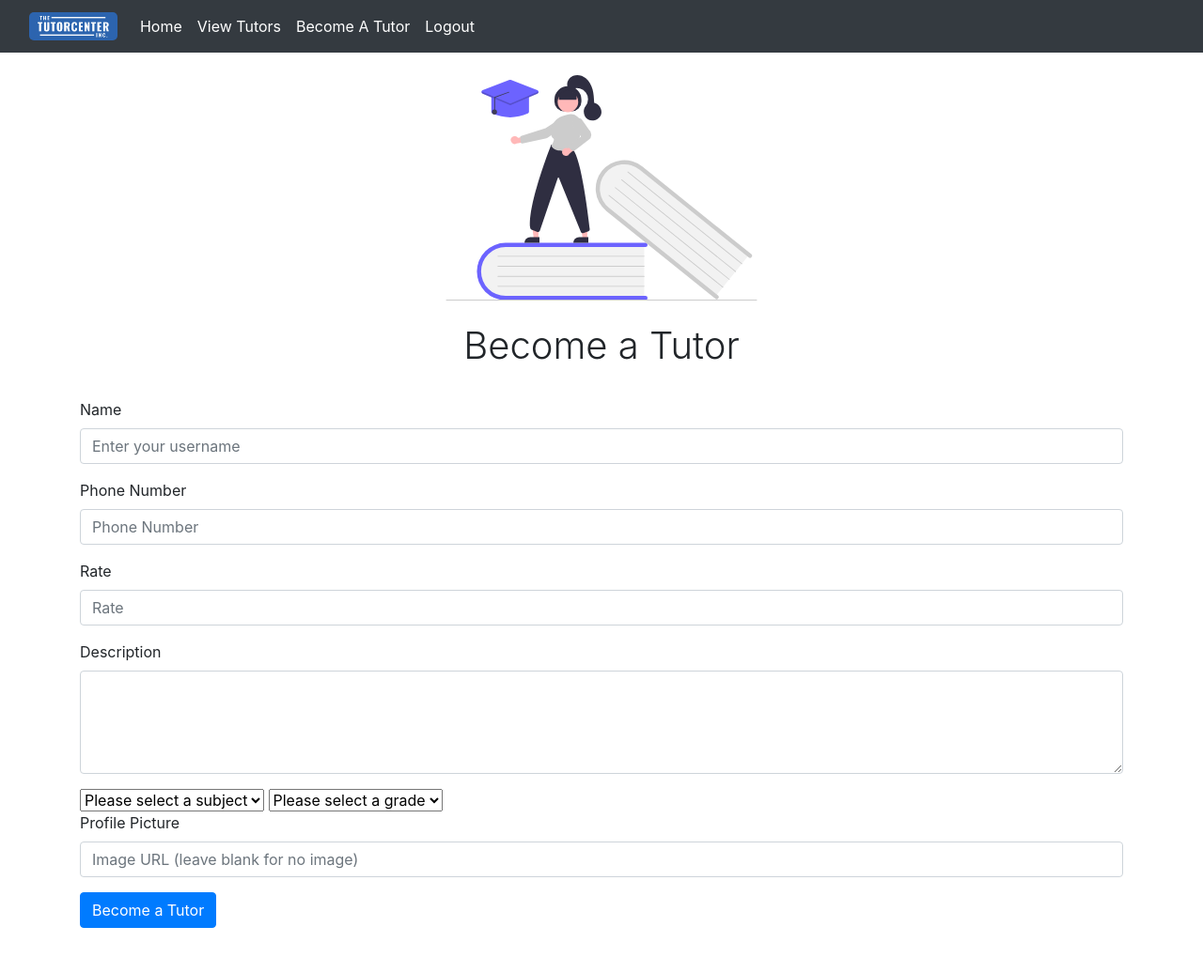
After one commit to jasonli0616/HTC2021-404NotFound, a Flask app: page /become-tutor in a window 1280 px wide. The commit adds this page. Shown: the whole page at 94% size. Run offline with Flask 2, Linux system fonts and the light colour scheme; the visitor is signed in with stand-in values (Sample User, id 1); some libraries are stand-ins or nearby versions.

Commit message:
Added way too much stuff, dont remember

```diff
--- a/main.py
+++ b/main.py
@@ -16,6 +16,7 @@ import hashlib
 import os
 import random
 import json
+import requests
 
 
 
@@ -25,11 +26,12 @@ App config
 '''
 
 app = Flask(__name__)
-app.config['SECRET_KEY'] = 'a' # for testing purposes
-# app.config['SECRET_KEY'] = os.getenv('SECRET_KEY')
+app.config['SECRET_KEY'] = 'a' # use in testing, uncomment next line in production
+#app.config['SECRET_KEY'] = os.getenv('SECRET_KEY')
 
 # Database config
-app.config['SQLALCHEMY_DATABASE_URI'] = 'sqlite:///site.db'
+app.config['SQLALCHEMY_DATABASE_URI'] = 'sqlite:///site.db' # use in testing, uncomment next line in production
+#app.config['SQLALCHEMY_DATABASE_URI'] = os.getenv('MYSQL_URI')
 app.config['SQLALCHEMY_TRACK_MODIFICATIONS'] = False
 db = SQLAlchemy(app)
 
@@ -59,13 +61,13 @@ class Tutor(db.Model):
     id = db.Column(db.Integer, primary_key=True)
     name = db.Column(db.String(64))
     email = db.Column(db.String(64))
-    phone_number = db.Column(db.String(64))
+    phone_number = db.Column(db.String(10))
     pay = db.Column(db.Integer)
     description = db.Column(db.String(10000))
     subject = db.Column(db.String(100))
     grade = db.Column(db.Integer)
     average_stars = db.Column(db.Integer)
-    image = db.Column(db.String(500))
+    image = db.Column(db.String(5000))
     num_stars = db.Column(db.Integer)
 
 class Review(db.Model):
@@ -76,22 +78,6 @@ class Review(db.Model):
     rating = db.Column(db.Integer)
     content = db.Column(db.String(10000))
 
-imageURLs = [
-    'https://images.unsplash.com/photo-1513258496099-48168024aec0?ixid=MnwxMjA3fDB8MHxwaG90by1wYWdlfHx8fGVufDB8fHx8&ixlib=rb-1.2.1&auto=format&fit=crop&w=1350&q=80',
-    'https://images.unsplash.com/photo-1596496050755-c923e73e42e1?ixid=MnwxMjA3fDB8MHxwaG90by1wYWdlfHx8fGVufDB8fHx8&ixlib=rb-1.2.1&auto=format&fit=crop&w=1336&q=80',
-    'https://images.unsplash.com/photo-1571260899304-425eee4c7efc?ixid=MnwxMjA3fDB8MHxwaG90by1wYWdlfHx8fGVufDB8fHx8&ixlib=rb-1.2.1&auto=format&fit=crop&w=1350&q=80',
-    'https://images.unsplash.com/photo-1531482615713-2afd69097998?ixid=MnwxMjA3fDB8MHxwaG90by1wYWdlfHx8fGVufDB8fHx8&ixlib=rb-1.2.1&auto=format&fit=crop&w=1350&q=80',
-    'https://images.unsplash.com/photo-1610008885395-d4b47c2f5c8c?ixid=MnwxMjA3fDB8MHxwaG90by1wYWdlfHx8fGVufDB8fHx8&ixlib=rb-1.2.1&auto=format&fit=crop&w=1350&q=80',
-    'https://images.pexels.com/photos/4308095/pexels-photo-4308095.jpeg?auto=compress&cs=tinysrgb&dpr=2&h=750&w=1260',
-    'https://images.pexels.com/photos/5538355/pexels-photo-5538355.jpeg?auto=compress&cs=tinysrgb&dpr=2&h=750&w=1260',
-    'https://images.unsplash.com/photo-1513258496099-48168024aec0?ixlib=rb-1.2.1&ixid=MnwxMjA3fDB8MHxwaG90by1wYWdlfHx8fGVufDB8fHx8&auto=format&fit=crop&w=1350&q=80',
-    'https://images.unsplash.com/photo-1599687351724-dfa3c4ff81b1?ixid=MnwxMjA3fDB8MHxwaG90by1wYWdlfHx8fGVufDB8fHx8&ixlib=rb-1.2.1&auto=format&fit=crop&w=1350&q=80',
-    'https://images.pexels.com/photos/3769981/pexels-photo-3769981.jpeg?auto=compress&cs=tinysrgb&dpr=2&h=750&w=1260',
-    'https://images.unsplash.com/photo-1573496799652-408c2ac9fe98?ixid=MnwxMjA3fDB8MHxwaG90by1wYWdlfHx8fGVufDB8fHx8&ixlib=rb-1.2.1&auto=format&fit=crop&w=1050&q=80',
-    'https://images.unsplash.com/flagged/photo-1559475555-b26777ed3ab4?ixid=MnwxMjA3fDB8MHxzZWFyY2h8Mjd8fHRlYWNoZXJ8ZW58MHx8MHx8&ixlib=rb-1.2.1&auto=format&fit=crop&w=800&q=60',
-    'https://images.unsplash.com/photo-1551862253-ccddd3b67769?ixid=MnwxMjA3fDB8MHxzZWFyY2h8MTl8fHRlYWNoZXJ8ZW58MHx8MHx8&ixlib=rb-1.2.1&auto=format&fit=crop&w=800&q=60',
-    'https://images.unsplash.com/photo-1597570889212-97f48e632dad?ixid=MnwxMjA3fDB8MHxzZWFyY2h8MjR8fHRlYWNoZXJ8ZW58MHx8MHx8&ixlib=rb-1.2.1&auto=format&fit=crop&w=800&q=60'
-]
 subjects = ["All", "Math", "English", "Physics", "French", "Science", "Spanish", "Computer Science"]
 grades = ["All", "5", "6", "7", "8", "9", "10", "11", "12"]
 
@@ -100,18 +86,93 @@ def generateRandomTutor():
     Generates fake tutors and inserts into database
     For demonstration purposes
     '''
-    with open('tutornames.json') as f:
+    with open('tutorRandomJSON/tutornames.json') as f:
         json_file = json.load(f)
-        name = json_file[random.randint(0, 4946)]
-    title = Tutor(name=name, email=f"{name.lower()}@fake_email.com", phone_number=random.randint(1000000000, 9999999999), pay=random.randint(10000, 99999), description="Hi! I like to tutor people.", subject=subjects[random.randint(1, len(subjects)-1)], grade=grades[random.randint(1, len(grades)-1)], average_stars=random.randint(0, 5), image=imageURLs[random.randint(0, 13)], num_stars=2)
+        name = json_file[random.randint(0, 4945)]
+    with open('tutorRandomJSON/tutorimages.json') as f:
+        json_file = json.load(f)
+        imageURL = json_file[random.randint(0, 13)]
+    with open('tutorRandomJSON/tutordescriptions.json') as f:
+        json_file = json.load(f)
+        desc = json_file[random.randint(0, 4)]
+    title = Tutor(name=name, email=f"{name.lower()}@fake_email.com", phone_number=str(random.randint(1000000000, 9999999999)), pay=random.randint(20, 40), description=desc, subject=subjects[random.randint(1, len(subjects)-1)], grade=grades[random.randint(1, len(grades)-1)], average_stars=0, image=imageURL, num_stars=0)
     db.session.add(title)
     db.session.commit()
 
 @app.route('/index.html')
 @app.route('/')
 def index():
+    return render_template('index.html', session=session, title="Home")
 
-    return render_template('index.html', session=session)
+@app.route('/become-tutor', methods=['GET', 'POST'])
+def become_tutor():
+
+    if not "user" in session:
+        return redirect(url_for('index'))
+
+    if request.method == 'POST':
+
+        name = request.form["name"]
+        email = session["user"]
+        phone_number = request.form["phone-number"]
+        pay = request.form["pay"]
+        description = request.form["description"]
+        subject = request.form["subject"]
+        grade = request.form["grade"]
+        average_stars = 0
+        image = request.form["image"]
+        num_stars = 0
+
+        success = True
+
+        try:
+            if int(pay) > 40:
+                success = False
+                flash('Rate must be under $40', 'danger')
+            int(grade)
+        except:
+            success = False
+            flash("Invalid rate or grade.", 'danger')
+
+        if not name:
+            flash('Please enter a name.', 'danger')
+            success = False
+        if not phone_number:
+            flash('Please enter a phone number.', 'danger')
+            success = False
+        if not pay:
+            flash('Please enter a rate.', 'danger')
+            success = False
+        if not description:
+            flash('Please enter a description.', 'danger')
+            success = False
+        if not subject:
+            flash('Please enter a subject.', 'danger')
+            success = False
+        if not grade:
+            flash('Please enter a grade.', 'danger')
+            success = False
+        if image:
+            # check if image exists
+            image_formats = ("image/png", "image/jpeg", "image/jpg")
+            try:
+                img = requests.head(image)
+                if not img.headers["content-type"] in image_formats:
+                    flash('Invalid image url.', 'danger')
+                    success = False
+            except:
+                flash('Invalid image url.', 'danger')
+                success = False
+
+        if success:
+            tutor = Tutor(name=name, email=email, phone_number=phone_number, pay=pay, description=description, subject=subject, grade=grade, average_stars=average_stars, image=image, num_stars=num_stars)
+            db.session.add(tutor)
+            db.session.commit()
+
+            flash(f'You have now become a tutor! Go to grade {grade} {subject} to see yourself!', 'success')
+            return redirect(url_for('tutors'))
+
+    return render_template('create_tutor.html', title='Become Tutor', session=session)
 
 @app.route('/tutors', methods=['GET', 'POST'])
 def tutors():
@@ -128,18 +189,19 @@ def tutors():
         subject = request.form["subject"]
         grade = request.form["grade"]
 
-        if not subject and not grade:
-            flash('Please enter a subject and grade.', 'danger')
-        elif not subject:
-            flash('Please enter a subject.', 'danger')
-        elif not grade:
-            flash('Please enter a grade.', 'danger')
+        if subject == "All" and grade == "All":
+            tutors = Tutor.query.all()
+        elif subject == "All" and grade != "All":
+            tutors = Tutor.query.filter_by(grade=grade).order_by(Tutor.average_stars).all()
+        elif subject != "All" and grade == "All":
+            tutors = Tutor.query.filter_by(subject=subject).order_by(Tutor.average_stars).all()
         else:
             tutors = Tutor.query.filter_by(subject=subject, grade=grade).order_by(Tutor.average_stars).all()
 
     tutors.reverse()
-    return render_template('tutors.html', tutors=tutors, subjects=subjects, grades=grades, grade_selected=grade, subject_selected=subject, session=session)
+    return render_template('tutors.html', tutors=tutors, subjects=subjects, grades=grades, grade_selected=grade, subject_selected=subject, session=session, title="Tutors")
 
+# ITS LITTTTTTTTTTTTTTTTTTTTTTTTTTTTTTTT
 @app.route('/tutors/<id>', methods=['GET', 'POST'])
 def tutorName(id):
 
@@ -151,7 +213,7 @@ def tutorName(id):
         review = request.form['review']
         starsSelected = 0
 
-        if title.strip() == '' or review.strip() == '': flash('Please enter a title and description.', 'danger')
+        if title.strip() == '' or review.strip() == '': flash('Please enter a title or description.', 'danger')
 
         for i in range(1, 7):
             if f'star-{i}' in request.form: starsSelected = i
@@ -169,10 +231,9 @@ def tutorName(id):
 
     tutor = Tutor.query.filter_by(id=id).first()
     reviews = Review.query.filter_by(tutor_id=id).all()
-    salaryRounded = round(tutor.pay / 12 / 30)
-    return render_template('specific_tutor.html', tutor=tutor, reviews=reviews, salaryRounded=salaryRounded, session=session)
+    return render_template('specific_tutor.html', tutor=tutor, reviews=reviews, session=session, title=tutor.name)
 
-
+#ITS LITTTTTTTTTTTTTTTTTTTTTTTTTTTT
 @app.route('/login', methods=['GET', 'POST'])
 def login():
 
@@ -180,20 +241,21 @@ def login():
         return redirect(url_for('index'))
 
     if request.method == 'POST':
-        email = str(request.form["email"])
-        password = str(toHash(request.form["password"]))
+        email = request.form["email"]
+        password = toHash(request.form["password"])
 
         if User.query.filter_by(email=email, password=password).first():
             # if username and password correct
             session["user"] = email
             flash('You are logged in!', 'success')
             return redirect(url_for('index'))
+
         else:
             flash('Incorrect email or password', 'danger')
-            return redirect(url_for('login'))
 
-    return render_template('login.html', session=session)
+    return render_template('login.html', session=session, title="Login")
 
+# ITS LITTTTTTTTTTTTTTTTTTTTTTTTTTTTT
 @app.route('/register', methods=['GET', 'POST'])
 def register():
 
@@ -201,26 +263,32 @@ def register():
     if ("user" in session):
         return redirect(url_for('index'))
 
-
+    # if registering
     if request.method == 'POST':
         req = request.form
-
         success = True
 
-        # if error creating string flash invalid registration
-        try:
-            username = str(req.get("username"))
-            email = str(req.get("email"))
-            password = str(req.get("password"))
-            confirm_password = str(req.get("confirm-password"))
-        except:
-            success = False
-            flash('Invalid registration. Please try again.', 'danger')
+        # get data from form
+        username = req.get("username").strip()
+        email = req.get("email").strip()
+        password = req.get("password")
+        confirm_password = req.get("confirm-password")
 
-        # if passwords don't match return flash error
+        # if passwords don't match return error
         if password != confirm_password:
             success = False
             flash("Passwords Don't match. Please try again.", 'danger')
+
+        # if equals nothing return error
+        if not username:
+            success = False
+            flash("Please enter a username.", 'danger')
+        if not email:
+            success = False
+            flash("Please enter an email.", 'danger')
+        if not password:
+            success = False
+            flash("Please enter a password.", 'danger')
 
         # if info isn't under required length return error
         if len(username) > 64:
@@ -249,7 +317,7 @@ def register():
             flash('Invalid registration. Please try again.', 'danger')
 
         if User.query.filter_by(username=username).first():
-            # User already exists code here
+            # Username already exists code here
             success = False
             flash('Username already exists. Please try with a different username.', 'danger')
         if User.query.filter_by(email=email).first():
@@ -268,7 +336,7 @@ def register():
             flash('Your account has been created.', 'success')
             return redirect(url_for('login'))
 
-    return render_template('register.html', session=session)
+    return render_template('register.html', session=session, title="Register")
 
 
 @app.route('/logout', methods=['GET', 'POST'])
@@ -282,7 +350,7 @@ def logout():
 
     # Remove data from session
     session.pop("user", None)
-    # Redirect to homepage
+    # Redirect to homepag
     return redirect(url_for('index'))
 
 
@@ -290,7 +358,5 @@ def logout():
 if __name__ == '__main__':
     db.create_all()
 
-    # for i in range(0, 100):
-    #     generateRandomTutor()
-
     app.run(debug=True, host='0.0.0.0')
+    #app.run(host='0.0.0.0', port=443)
--- a/static/css/register.css
+++ b/static/css/register.css
@@ -1 +1,8 @@
 /* CSS for register page */
+
+.landing-page-image {
+    display: block;
+    margin: 0 auto;
+    width: 50vw;
+    max-height: 30vh;
+}
--- a/static/css/style.css
+++ b/static/css/style.css
@@ -1,5 +1,5 @@
 /* Main CSS */
 
-h1, h2, h3 {
+h1, h2, h3, h4 {
     font-weight: 300;
 }
--- a/templates/base.html
+++ b/templates/base.html
@@ -12,6 +12,7 @@
     <link rel="stylesheet" href="https://cdn.jsdelivr.net/npm/bootstrap-icons@1.5.0/font/bootstrap-icons.css">
     <link href="https://unpkg.com/aos@2.3.1/dist/aos.css" rel="stylesheet">
     <link rel="stylesheet" href="{{ url_for('static', filename='css/style.css') }}">
+    <link rel="icon" href="{{ url_for('static', filename='img/favicon.ico') }}">
 
     {% if title %}
     <title>{{ title }} - Tutor Center</title>
@@ -39,7 +40,10 @@
                     {% if "user" in session %}
 
                         <li class="nav-item">
-                            <a class="nav-link active" aria-current="page" href="{{ url_for('tutors') }}">Tutors</a>
+                            <a class="nav-link active" aria-current="page" href="{{ url_for('tutors') }}">View Tutors</a>
+                        </li>
+                        <li class="nav-item">
+                            <a class="nav-link active" aria-current="page" href="{{ url_for('become_tutor') }}">Become A Tutor</a>
                         </li>
                         <li class="nav-item">
                             <a class="nav-link active" aria-current="page" href="{{ url_for('logout') }}">Logout</a>
--- /dev/null
+++ b/templates/create_tutor.html
@@ -0,0 +1,56 @@
+{% extends 'base.html' %}
+{% block content %}
+
+<link rel="stylesheet" href="{{ url_for('static', filename='css/register.css') }}">
+
+    <img class="landing-page-image" src="{{ url_for('static', filename='img/become_tutor_img.svg') }}" alt="Welcome" style="text-align: center;" >
+
+    <br>
+    <h1 style="text-align: center;">Become a Tutor</h1>
+    <br>
+<form action="#" method="POST">
+    <div class="form-group">
+        <label>Name</label>
+        <input type="text" maxlength="64" name="name" id="username" class="form-control" placeholder="Enter your username">
+    </div>
+    <div class="form-group">
+        <label>Phone Number</label>
+        <input type="tel" pattern="[0-9]{10}" name="phone-number" class="form-control" placeholder="Phone Number">
+    </div>
+    <div class="form-group">
+        <label>Rate</label>
+        <input type="text" name="pay" class="form-control" placeholder="Rate">
+    </div>
+    <div class="form-group">
+        <label>Description</label>
+        <textarea name="description" maxlength="10000" class="form-control" rows="4"></textarea>
+    </div>
+    <select name="subject">
+        <option value="" selected>Please select a subject</option>
+        <option value="Math">Math</option>
+        <option value="English">English</option>
+        <option value="Physics">Physics</option>
+        <option value="French">French</option>
+        <option value="Science">Science</option>
+        <option value="Spanish">Spanish</option>
+        <option value="Computer Science">Computer Science</option>
+    </select>
+    <select name="grade">
+        <option value="" selected>Please select a grade</option>
+        <option value="5">5</option>
+        <option value="6">6</option>
+        <option value="7">7</option>
+        <option value="8">8</option>
+        <option value="9">9</option>
+        <option value="10">10</option>
+        <option value="11">11</option>
+        <option value="12">12</option>
+    </select>
+    <div class="form-group">
+        <label>Profile Picture</label>
+        <input maxlength="5000" type="text" name="image" class="form-control" placeholder="Image URL (leave blank for no image)">
+    </div>
+    <button type="submit" class="btn btn-primary mb-5">Become a Tutor</button>
+</form>
+
+{% endblock content %}
```
Also changed, not shown: static/css/specific_tutor.css (+0 -11 lines), static/css/tutors.css (+11 -0 lines), templates/login.html (+14 -6 lines), templates/register.html (+21 -9 lines), templates/specific_tutor.html (+48 -27 lines), templates/tutors.html (+7 -3 lines), static/img/become_tutor_img.svg (added).
